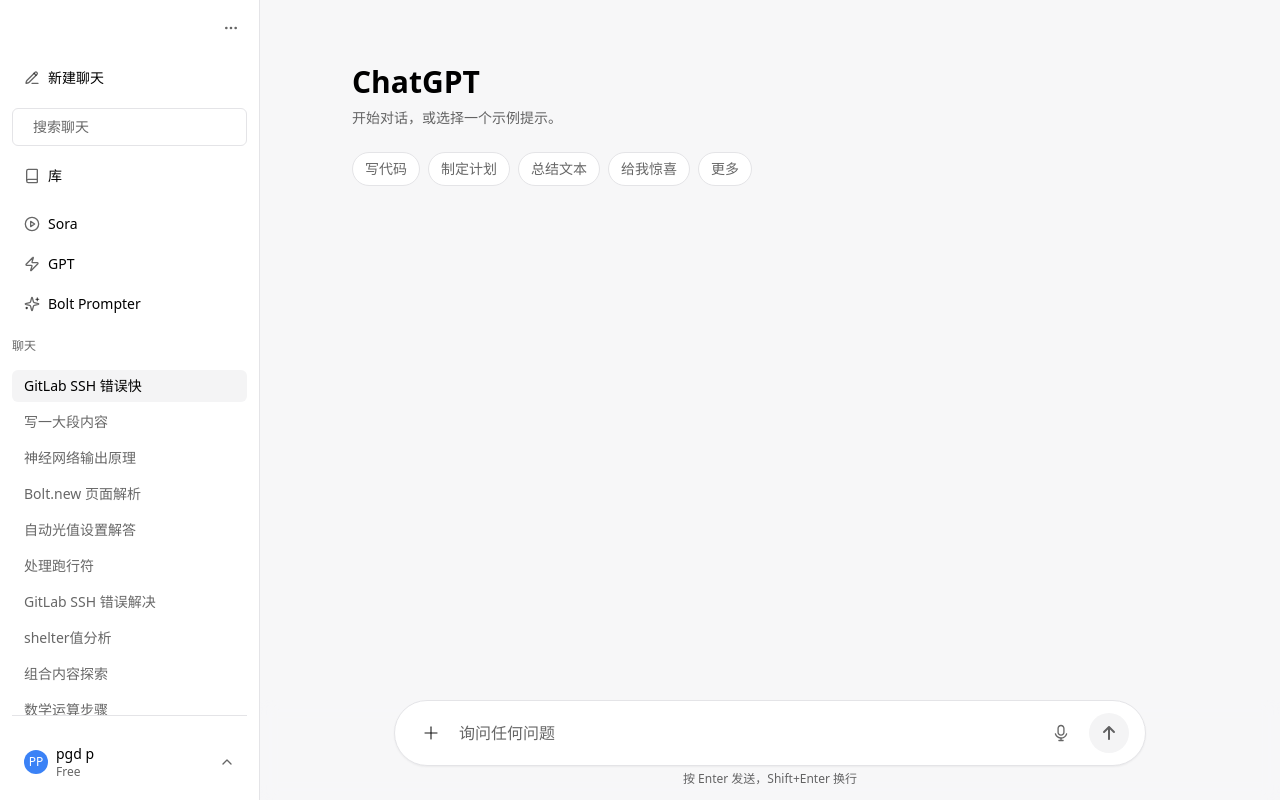
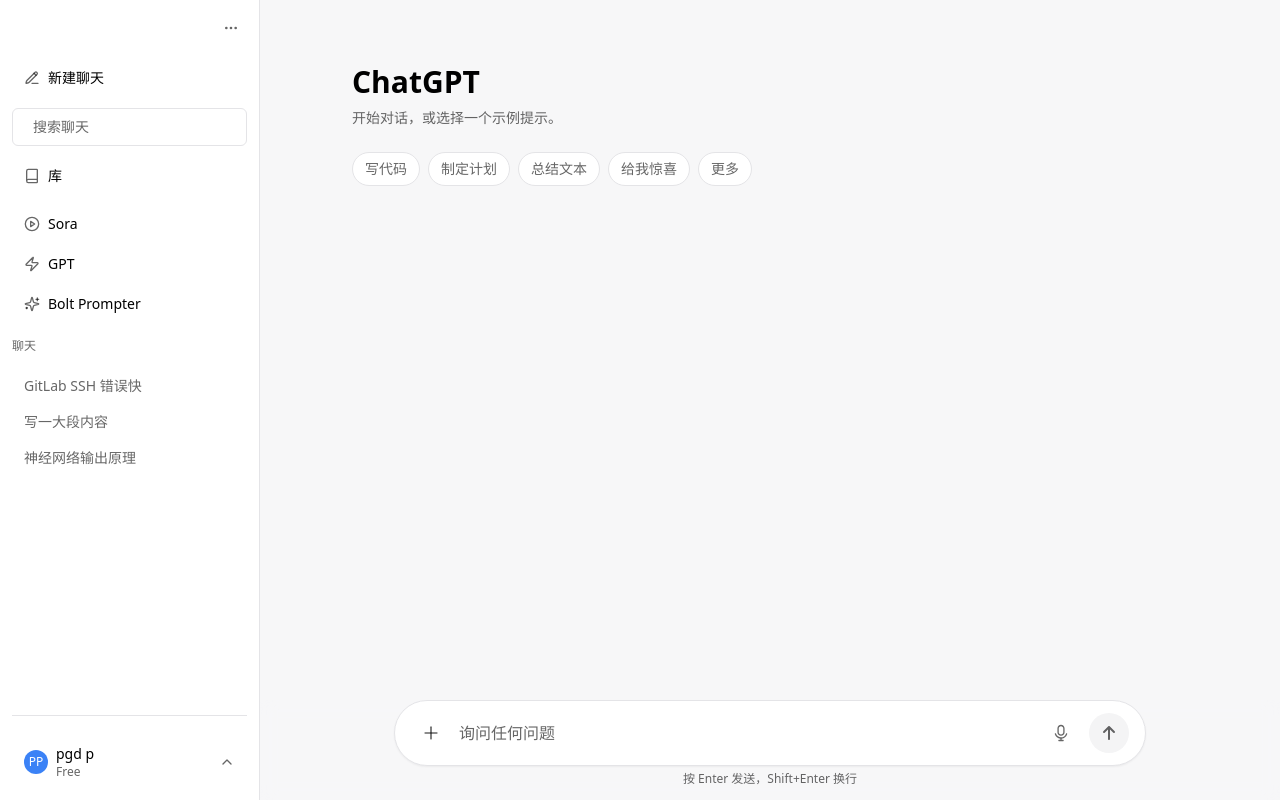
Before and after one commit to pgd-LC2/ptchat, a Next.js app: page / in a window 1280 px wide. Built offline with nearby package versions, Linux system fonts and the light colour scheme.

Commit message:
让侧边栏菜单项真实可点击

```diff
--- a/app/page.tsx
+++ b/app/page.tsx
@@ -4,23 +4,95 @@
 import Sidebar from '../components/sidebar/Sidebar';
 import ChatView, { ChatMessage } from '../components/chat/ChatView';
 
+type ChatSession = {
+  id: string;
+  title: string;
+  messages: ChatMessage[];
+  lastActivity: Date;
+};
+
 export default function HomePage() {
-  const [messages, setMessages] = useState<ChatMessage[]>([]);
+  const [chatSessions, setChatSessions] = useState<ChatSession[]>([
+    {
+      id: '1',
+      title: 'GitLab SSH 错误快',
+      messages: [],
+      lastActivity: new Date(Date.now() - 86400000)
+    },
+    {
+      id: '2',
+      title: '写一大段内容',
+      messages: [],
+      lastActivity: new Date(Date.now() - 172800000)
+    },
+    {
+      id: '3',
+      title: '神经网络输出原理',
+      messages: [],
+      lastActivity: new Date(Date.now() - 259200000)
+    },
+  ]);
+  const [currentChatId, setCurrentChatId] = useState<string>('');
+  const [searchQuery, setSearchQuery] = useState('');
   const [input, setInput] = useState('');
   const [isLoading, setIsLoading] = useState(false);
   const timerRef = useRef<ReturnType<typeof setInterval> | null>(null);
+
+  const currentMessages = currentChatId
+    ? chatSessions.find(session => session.id === currentChatId)?.messages || []
+    : [];
+
+  const filteredSessions = searchQuery
+    ? chatSessions.filter(session =>
+        session.title.toLowerCase().includes(searchQuery.toLowerCase())
+      )
+    : chatSessions;
 
   const handleInputChange = useCallback((e: React.ChangeEvent<HTMLTextAreaElement>) => {
     setInput(e.target.value);
   }, []);
 
-  const simulateAssistantStream = useCallback((text: string, assistantId: string) => {
+  const handleNewChat = useCallback(() => {
+    const newChat: ChatSession = {
+      id: `chat_${Date.now()}`,
+      title: '新对话',
+      messages: [],
+      lastActivity: new Date()
+    };
+    setChatSessions(prev => [newChat, ...prev]);
+    setCurrentChatId(newChat.id);
+    setInput('');
+  }, []);
+
+  const handleChatSelect = useCallback((chatId: string) => {
+    setCurrentChatId(chatId);
+  }, []);
+
+  const handleSearch = useCallback((query: string) => {
+    setSearchQuery(query);
+  }, []);
+
+  const handleAppSelect = useCallback((appName: string) => {
+    console.log(`切换到应用: ${appName}`);
+    // 这里可以实现不同应用的逻辑
+  }, []);
+
+  const simulateAssistantStream = useCallback((text: string, assistantId: string, chatId: string) => {
     let i = 0;
     timerRef.current && clearInterval(timerRef.current);
     timerRef.current = setInterval(() => {
       i += 1;
-      setMessages((prev) =>
-        prev.map((m) => (m.id === assistantId ? { ...m, content: text.slice(0, i) } : m))
+      setChatSessions(prev =>
+        prev.map(session =>
+          session.id === chatId
+            ? {
+                ...session,
+                messages: session.messages.map(m =>
+                  m.id === assistantId ? { ...m, content: text.slice(0, i) } : m
+                )
+              }
+            : session
+        )
       );
       if (i >= text.length) {
         if (timerRef.current) clearInterval(timerRef.current);
@@ -35,6 +107,20 @@
       const value = input.trim();
       if (!value || isLoading) return;
 
+      // 如果没有当前聊天，创建新的
+      let targetChatId = currentChatId;
+      if (!targetChatId) {
+        const newChat: ChatSession = {
+          id: `chat_${Date.now()}`,
+          title: value.slice(0, 20) + (value.length > 20 ? '...' : ''),
+          messages: [],
+          lastActivity: new Date()
+        };
+        setChatSessions(prev => [newChat, ...prev]);
+        targetChatId = newChat.id;
+        setCurrentChatId(targetChatId);
+      }
+
       const userMsg: ChatMessage = {
         id: `u_${Date.now()}`,
         role: 'user',
@@ -46,7 +132,20 @@
         content: '',
       };
 
-      setMessages((prev) => [...prev, userMsg, assistantMsg]);
+      setChatSessions(prev =>
+        prev.map(session =>
+          session.id === targetChatId
+            ? {
+                ...session,
+                messages: [...session.messages, userMsg, assistantMsg],
+                lastActivity: new Date(),
+                title: session.messages.length === 0
+                  ? value.slice(0, 20) + (value.length > 20 ? '...' : '')
+                  : session.title
+              }
+            : session
+        )
+      );
       setInput('');
       setIsLoading(true);
 
@@ -54,9 +153,9 @@
         `这是一个来自前端本地的模拟流式响应。你刚才说：“${value}”。` +
         '当你接入真实 LLM API 时，这里将被替换为真正的流式内容。';
 
-      simulateAssistantStream(responseText, assistantMsg.id);
+      simulateAssistantStream(responseText, assistantMsg.id, targetChatId);
     },
-    [input, isLoading, simulateAssistantStream]
+    [input, isLoading, simulateAssistantStream, currentChatId, setChatSessions]
   );
 
   useEffect(() => {
@@ -67,10 +166,17 @@
 
   return (
     <>
-      <Sidebar />
+      <Sidebar
+        chatSessions={filteredSessions}
+        currentChatId={currentChatId}
+        onNewChat={handleNewChat}
+        onChatSelect={handleChatSelect}
+        onSearch={handleSearch}
+        onAppSelect={handleAppSelect}
+      />
       <main className="flex-1">
         <ChatView
-          messages={messages}
+          messages={currentMessages}
           input={input}
           isLoading={isLoading}
           onInputChange={handleInputChange}
--- a/components/sidebar/AppItem.tsx
+++ b/components/sidebar/AppItem.tsx
@@ -4,9 +4,10 @@
   icon: ReactNode;
   label: string;
   active?: boolean;
+  onClick?: () => void;
 };
 
-export default function AppItem({ icon, label, active }: Props) {
+export default function AppItem({ icon, label, active, onClick }: Props) {
   return (
     <button
       type="button"
@@ -15,6 +16,7 @@
           ? 'bg-zinc-100 text-black'
           : 'text-black hover:bg-zinc-50'
       }`}
+      onClick={onClick}
     >
       <span className="text-black/60">{icon}</span>
       <span>{label}</span>
--- a/components/sidebar/ChatHistoryItem.tsx
+++ b/components/sidebar/ChatHistoryItem.tsx
@@ -1,15 +1,17 @@
 type Props = {
   title: string;
   active?: boolean;
+  onClick?: () => void;
 };
 
-export default function ChatHistoryItem({ title, active }: Props) {
+export default function ChatHistoryItem({ title, active, onClick }: Props) {
   return (
-    <a
-      href="#"
+    <button
+      type="button"
       className={`group flex h-8 items-center truncate rounded-md px-3 text-sm font-medium ${active ? 'bg-zinc-100 text-black' : 'text-black/60 hover:bg-zinc-50'}`}
+      onClick={onClick}
     >
       <span className="truncate">{title}</span>
-    </a>
+    </button>
   );
 }
--- a/components/sidebar/NewChatButton.tsx
+++ b/components/sidebar/NewChatButton.tsx
@@ -2,13 +2,15 @@
 
 type Props = {
   className?: string;
+  onClick?: () => void;
 };
 
-export default function NewChatButton({ className }: Props) {
+export default function NewChatButton({ className, onClick }: Props) {
   return (
     <button
       type="button"
       className={`inline-flex items-center gap-2 rounded-md px-3 py-2 text-sm text-black hover:bg-zinc-50 transition w-full ${className || ''}`}
+      onClick={onClick}
     >
       <PencilLine className="h-4 w-4 text-black/60" />
       新建聊天
--- a/components/sidebar/Sidebar.tsx
+++ b/components/sidebar/Sidebar.tsx
@@ -6,7 +6,30 @@
 import UserProfileMenu from '../header/UserProfileMenu';
 import { PlayCircle, Zap, Sparkles, Book } from 'lucide-react';
 
-export default function Sidebar() {
+type ChatSession = {
+  id: string;
+  title: string;
+  messages: any[];
+  lastActivity: Date;
+};
+
+type Props = {
+  chatSessions: ChatSession[];
+  currentChatId: string;
+  onNewChat: () => void;
+  onChatSelect: (chatId: string) => void;
+  onSearch: (query: string) => void;
+  onAppSelect: (appName: string) => void;
+};
+
+export default function Sidebar({
+  chatSessions,
+  currentChatId,
+  onNewChat,
+  onChatSelect,
+  onSearch,
+  onAppSelect
+}: Props) {
   return (
     <aside className="flex h-screen w-[260px] flex-col border-r border-zinc-200 bg-white">
       {/* Header with logo and more button */}
@@ -14,22 +37,38 @@
 
       {/* New Chat Button */}
       <div className="px-3 py-1">
-        <NewChatButton />
+        <NewChatButton onClick={onNewChat} />
       </div>
 
       {/* Search Input */}
-      <SearchInput />
+      <SearchInput onSearch={onSearch} />
 
       {/* Library button */}
       <div className="px-3 py-1">
-        <AppItem icon={<Book className="h-4 w-4" />} label="库" />
+        <AppItem
+          icon={<Book className="h-4 w-4" />}
+          label="库"
+          onClick={() => onAppSelect('库')}
+        />
       </div>
 
       {/* App Items */}
       <div className="px-3 py-2 space-y-1">
-        <AppItem icon={<PlayCircle className="h-4 w-4" />} label="Sora" />
-        <AppItem icon={<Zap className="h-4 w-4" />} label="GPT" />
-        <AppItem icon={<Sparkles className="h-4 w-4" />} label="Bolt Prompter" />
+        <AppItem
+          icon={<PlayCircle className="h-4 w-4" />}
+          label="Sora"
+          onClick={() => onAppSelect('Sora')}
+        />
+        <AppItem
+          icon={<Zap className="h-4 w-4" />}
+          label="GPT"
+          onClick={() => onAppSelect('GPT')}
+        />
+        <AppItem
+          icon={<Sparkles className="h-4 w-4" />}
+          label="Bolt Prompter"
+          onClick={() => onAppSelect('Bolt Prompter')}
+        />
       </div>
 
       {/* Chat History Section */}
@@ -38,32 +77,14 @@
       </div>
 
       <div className="flex-1 overflow-y-auto px-3 space-y-1">
-        <ChatHistoryItem title="GitLab SSH 错误快" active />
-        <ChatHistoryItem title="写一大段内容" />
-        <ChatHistoryItem title="神经网络输出原理" />
-        <ChatHistoryItem title="Bolt.new 页面解析" />
-        <ChatHistoryItem title="自动光值设置解答" />
-        <ChatHistoryItem title="处理跑行符" />
-        <ChatHistoryItem title="GitLab SSH 错误解决" />
-        <ChatHistoryItem title="shelter值分析" />
-        <ChatHistoryItem title="组合内容探索" />
-        <ChatHistoryItem title="数学运算步骤" />
-        <ChatHistoryItem title="TIM会议解释" />
-        <ChatHistoryItem title="设计图标请求" />
-        <ChatHistoryItem title="SVG路径解析" />
-        <ChatHistoryItem title="总结科技报告编写规则" />
-        <ChatHistoryItem title="检查课题错误优化" />
-        <ChatHistoryItem title="Factions world idea" />
-        <ChatHistoryItem title="函数英文翻译" />
-        <ChatHistoryItem title="LSTM模型介绍" />
-        <ChatHistoryItem title="React Vite setup" />
-        <ChatHistoryItem title="GitHub AI 提示词项目" />
-        <ChatHistoryItem title="重复内容 中文" />
-        <ChatHistoryItem title="确认对话内容" />
-        <ChatHistoryItem title="设置域名邮箱后缀" />
-        <ChatHistoryItem title="蒙古人口估算" />
-        <ChatHistoryItem title="会吃蛇网页制作" />
-        <ChatHistoryItem title="深度学习原理解析" />
+        {chatSessions.map((session) => (
+          <ChatHistoryItem
+            key={session.id}
+            title={session.title}
+            active={session.id === currentChatId}
+            onClick={() => onChatSelect(session.id)}
+          />
+        ))}
       </div>
 
       {/* 分割线 */}
```
Also changed, not shown: components/sidebar/SearchInput.tsx (+16 -1 lines).
